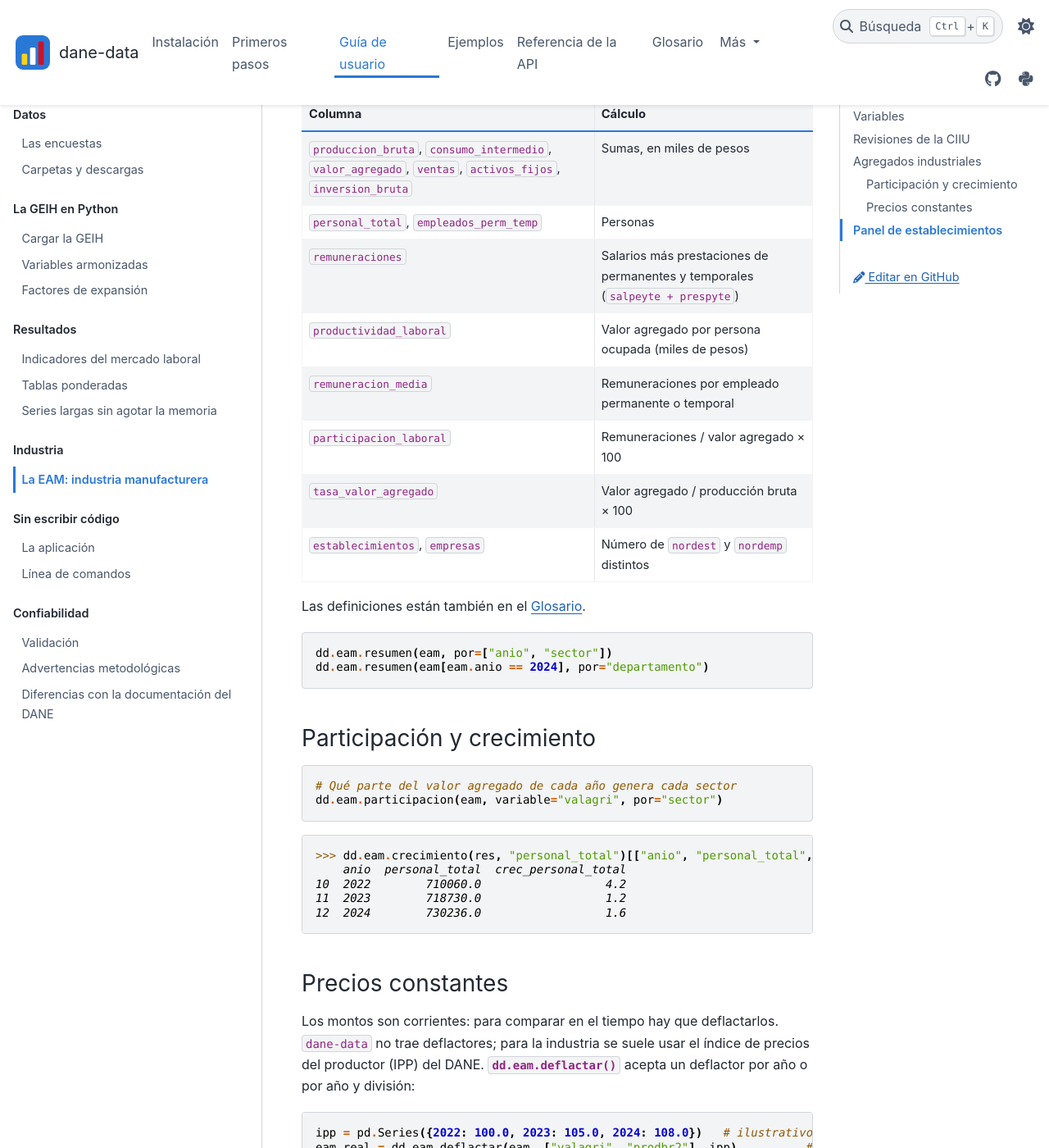
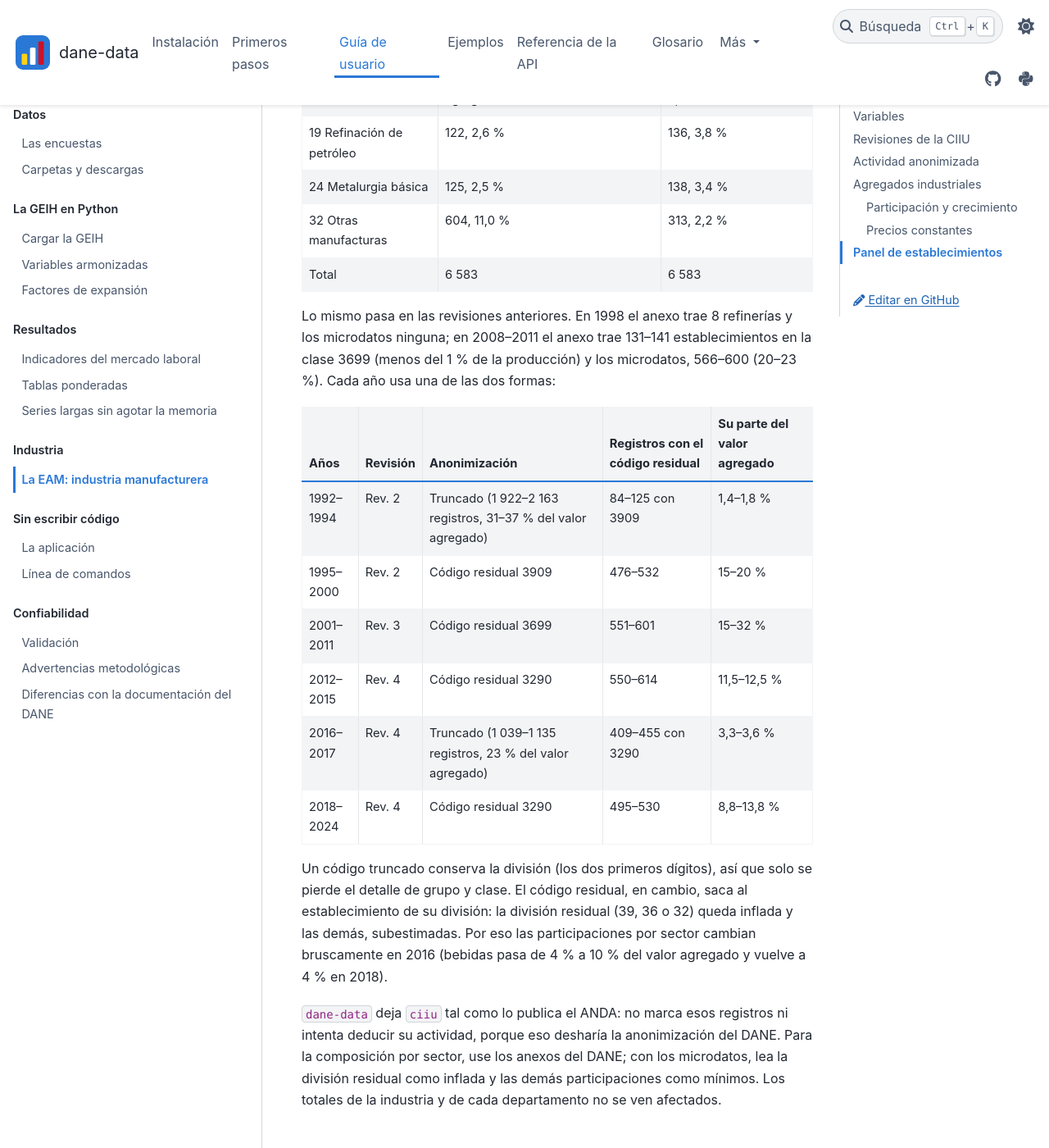
Before and after one commit to IntegralIndefinida/DANE-data, a Sphinx documentation site: the page built from docs/guia/eam.md, in a window 1280 px wide and 1400 px high, scrolled down 1953 px. Shown: the whole window at 82% size. Built offline with Sphinx 7.4.7 and the PyData theme 0.15.4, drawn with Linux system fonts in a browser that asks for light colours; some of the changed text lies outside the part shown.

Commit message:
EAM: advertir que el ANDA oculta la actividad con el código CIIU residual
Para anonimizar, el ANDA publica muchos establecimientos grandes con el código residual de cada revisión («otras industrias manufactureras»: 3909, 3699, 3290) o con el código truncado a 2-3 dígitos. Los totales nacionales y por departamento coinciden con los anexos del DANE, pero la composición por división no (2024: división 32 con 11,0 % del valor agregado frente a 2,2 % publicado). Se verificó contra los anexos de 1998, 2008-2011 y 2024.

Se advierte en el README (diferencias con el DANE y advertencias), la guía de la EAM, el glosario, los docstrings y la app al desagregar por sector. `ciiu` queda como lo publica el ANDA: dane-data no marca esos registros ni intenta deducir su actividad, para no deshacer la anonimización.

```diff
--- a/docs/guia/eam.md
+++ b/docs/guia/eam.md
@@ -46,6 +46,45 @@ Los códigos de una revisión no corresponden a los de otra: el `sector` «Alime
 entre revisiones hace falta una tabla correlativa. Los totales de toda la industria sí se pueden comparar.
 La documentación del ANDA ubica los cambios de revisión en otros años; `dane-data` sigue lo que muestran
 los archivos (vea {doc}`diferencias`).
+
+## Actividad anonimizada
+
+Los totales nacionales y por departamento de los microdatos coinciden con los anexos del DANE. La
+composición por actividad, no: para anonimizar, el ANDA publica muchos establecimientos, sobre todo los
+grandes, con el **código residual** de la revisión, «otras industrias manufactureras» (3909, 3699 o
+3290), o con el código **truncado** a 2 o 3 dígitos. Los catálogos no lo explican; se ve al comparar los
+microdatos con los anexos:
+
+| División, 2024 | Microdatos | Anexo del DANE |
+|---|---|---|
+| 11 Bebidas | 53 establecimientos, 5,3 % del valor agregado | 101 establecimientos, 9,7 % |
+| 19 Refinación de petróleo | 122, 2,6 % | 136, 3,8 % |
+| 24 Metalurgia básica | 125, 2,5 % | 138, 3,4 % |
+| 32 Otras manufacturas | 604, 11,0 % | 313, 2,2 % |
+| Total | 6 583 | 6 583 |
+
+Lo mismo pasa en las revisiones anteriores. En 1998 el anexo trae 8 refinerías y los microdatos ninguna; en
+2008–2011 el anexo trae 131–141 establecimientos en la clase 3699 (menos del 1 % de la producción) y los
+microdatos, 566–600 (20–23 %). Cada año usa una de las dos formas:
+
+| Años | Revisión | Anonimización | Registros con el código residual | Su parte del valor agregado |
+|---|---|---|---|---|
+| 1992–1994 | Rev. 2 | Truncado (1 922–2 163 registros, 31–37 % del valor agregado) | 84–125 con 3909 | 1,4–1,8 % |
+| 1995–2000 | Rev. 2 | Código residual 3909 | 476–532 | 15–20 % |
+| 2001–2011 | Rev. 3 | Código residual 3699 | 551–601 | 15–32 % |
+| 2012–2015 | Rev. 4 | Código residual 3290 | 550–614 | 11,5–12,5 % |
+| 2016–2017 | Rev. 4 | Truncado (1 039–1 135 registros, 23 % del valor agregado) | 409–455 con 3290 | 3,3–3,6 % |
+| 2018–2024 | Rev. 4 | Código residual 3290 | 495–530 | 8,8–13,8 % |
+
+Un código truncado conserva la división (los dos primeros dígitos), así que solo se pierde el detalle de
+grupo y clase. El código residual, en cambio, saca al establecimiento de su división: la división
+residual (39, 36 o 32) queda inflada y las demás, subestimadas. Por eso las participaciones por sector
+cambian bruscamente en 2016 (bebidas pasa de 4 % a 10 % del valor agregado y vuelve a 4 % en 2018).
+
+`dane-data` deja `ciiu` tal como lo publica el ANDA: no marca esos registros ni intenta deducir su
+actividad, porque eso desharía la anonimización del DANE. Para la composición por sector, use los anexos
+del DANE; con los microdatos, lea la división residual como inflada y las demás participaciones como
+mínimos. Los totales de la industria y de cada departamento no se ven afectados.
 
 ## Agregados industriales
 
```
Also changed, not shown: README.md (+6 -0 lines), docs/novedades.md (+9 -0 lines), 3 other files.
